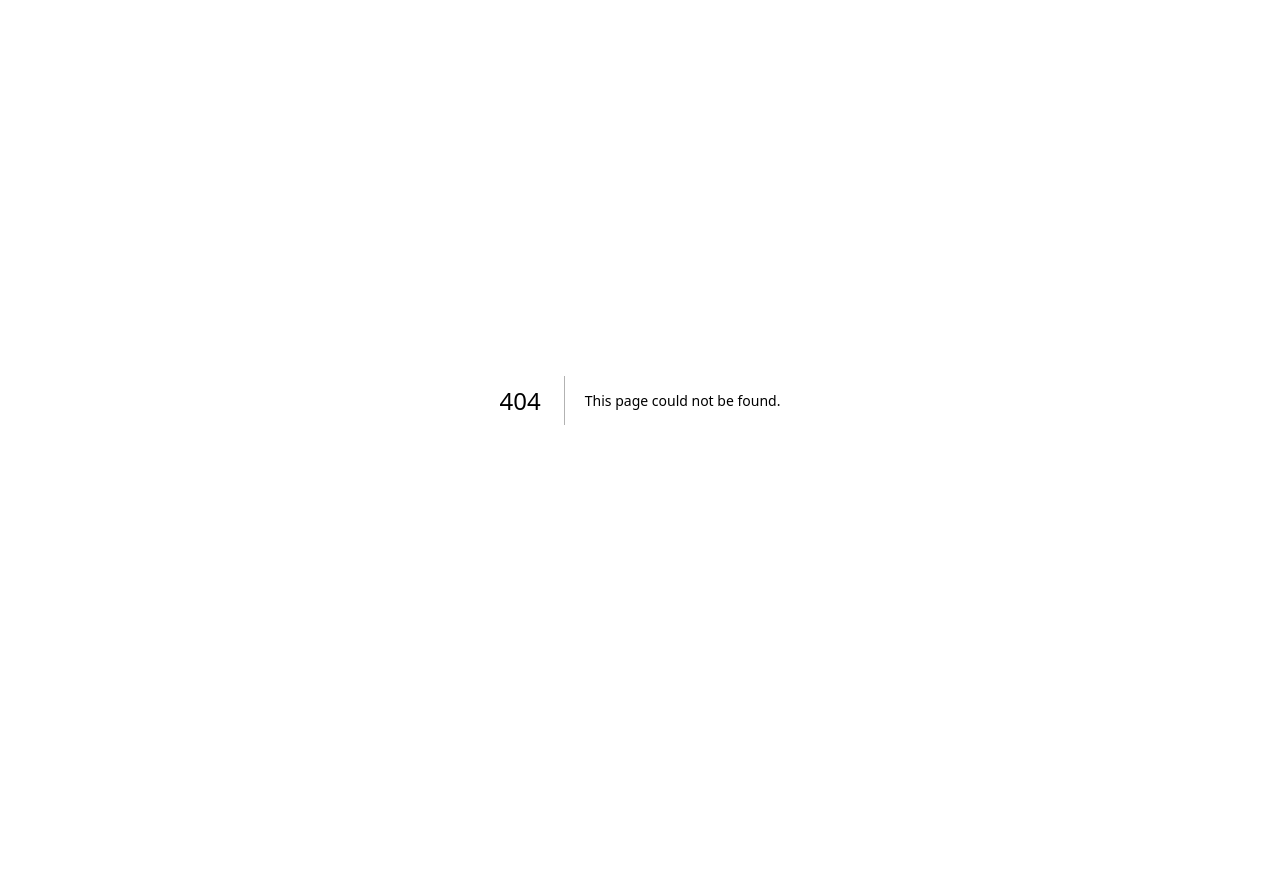
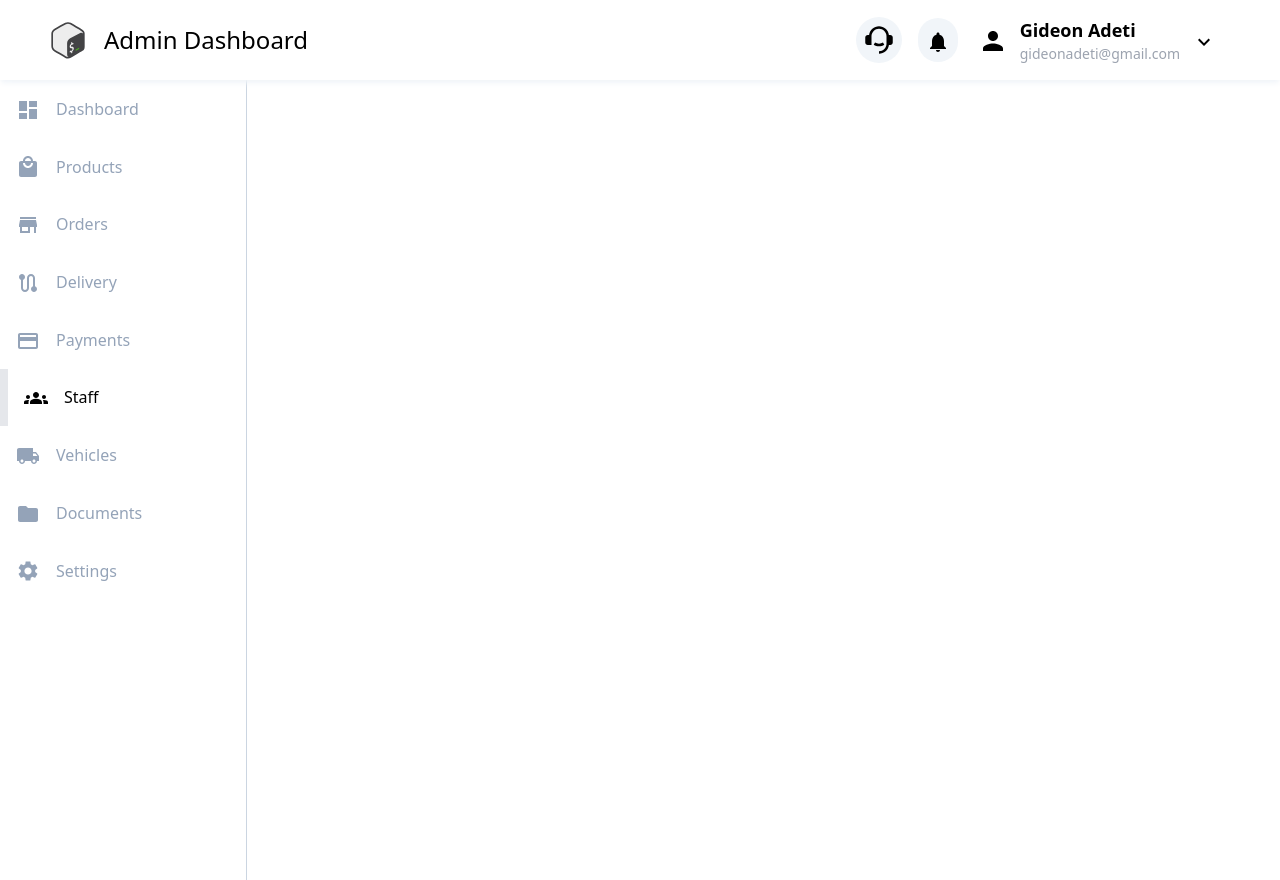
Before and after one commit to gideonadeti/test-project, a Next.js app: page /dashboard/staff in a window 1280 px wide. Before the commit this address had no page. Before the commit the page ends 800 px from the top, so only its background shows below. Built offline with nearby package versions, Linux system fonts and the light colour scheme.

Commit message:
Work on sidebar component

```diff
--- a/src/app/dashboard/components/Header.tsx
+++ b/src/app/dashboard/components/Header.tsx
@@ -8,7 +8,7 @@ import headset from "@/public/images/headset.svg";
 
 export function Header() {
   return (
-    <div className="flex flex-row justify-between items-center lg:px-12 px-3 shadow-md shadow-slate-100">
+    <div className="flex flex-row justify-between items-center lg:px-12 px-3 shadow-md shadow-slate-100 relative">
       <div className="flex flex-row items-center justify-center lg:text-2xl text-sm font-medium">
         <Image
           src={logo}
--- /dev/null
+++ b/src/app/dashboard/components/Main.tsx
@@ -0,0 +1,9 @@
+import { Sidebar } from "./Sidebar";
+
+export function Main() {
+  return (
+    <div>
+      <Sidebar />
+    </div>
+  );
+}
--- /dev/null
+++ b/src/app/dashboard/components/NavItem.tsx
@@ -0,0 +1,30 @@
+import { usePathname } from "next/navigation";
+import Link from "next/link";
+import { IconMapKey, iconMap } from "../lib/iconMap";
+
+export function NavItem({
+  name,
+  route,
+  icon,
+}: {
+  name: string;
+  route: string;
+  icon: IconMapKey;
+}) {
+  const pathname = usePathname();
+
+  const style =
+    pathname === route
+      ? "border-l-8 border-l-secondary-red text-secondary-red"
+      : "text-slate-400 hover:text-slate-600";
+
+  return (
+    <Link
+      href={route}
+      className={`flex flex-row items-center p-4 mr-10 ${style}`}
+    >
+      <div className="mr-4">{iconMap[icon]}</div>
+      <div>{name}</div>
+    </Link>
+  );
+}
--- /dev/null
+++ b/src/app/dashboard/components/Sidebar.tsx
@@ -0,0 +1,67 @@
+"use client";
+
+import { NavItem } from "./NavItem";
+import { IconMapKey } from "../lib/iconMap";
+
+const navItems: { name: string; route: string; icon: IconMapKey }[] = [
+  {
+    name: "Dashboard",
+    route: "/dashboard",
+    icon: "DashboardIcon",
+  },
+  {
+    name: "Products",
+    route: "/dashboard/products",
+    icon: "LocalMallIcon",
+  },
+  {
+    name: "Orders",
+    route: "/dashboard/orders",
+    icon: "StoreIcon",
+  },
+  {
+    name: "Delivery",
+    route: "/dashboard/delivery",
+    icon: "RouteIcon",
+  },
+  {
+    name: "Payments",
+    route: "/dashboard/payments",
+    icon: "PaymentIcon",
+  },
+  {
+    name: "Staff",
+    route: "/dashboard/staff",
+    icon: "GroupsIcon",
+  },
+  {
+    name: "Vehicles",
+    route: "/dashboard/vehicles",
+    icon: "LocalShippingIcon",
+  },
+  {
+    name: "Documents",
+    route: "/dashboard/documents",
+    icon: "FolderIcon",
+  },
+  {
+    name: "Settings",
+    route: "/dashboard/settings",
+    icon: "SettingsIcon",
+  },
+];
+
+export function Sidebar() {
+  return (
+    <div className="bg-white border-r border-r-slate-300 flex flex-col pr-12">
+      {navItems.map((navItem) => (
+        <NavItem
+          key={navItem.name}
+          name={navItem.name}
+          route={navItem.route}
+          icon={navItem.icon}
+        />
+      ))}
+    </div>
+  );
+}
--- a/src/app/dashboard/layout.tsx
+++ b/src/app/dashboard/layout.tsx
@@ -1,7 +1,13 @@
-export default function DashboardLayout({
-  children,
-}: Readonly<{
-  children: React.ReactNode;
-}>) {
-  return <main>{children}</main>;
+import { Header } from "./components/Header";
+import { Sidebar } from "./components/Sidebar";
+
+export default function DashboardLayout() {
+  return (
+    <main className="min-h-screen bg-white">
+      <Header />
+      <div className="flex flex-row h-screen">
+        <Sidebar />
+      </div>
+    </main>
+  );
 }
--- /dev/null
+++ b/src/app/dashboard/lib/iconMap.tsx
@@ -0,0 +1,23 @@
+import DashboardIcon from "@mui/icons-material/Dashboard";
+import LocalMallIcon from "@mui/icons-material/LocalMall";
+import FolderIcon from "@mui/icons-material/Folder";
+import SettingsIcon from "@mui/icons-material/Settings";
+import LocalShippingIcon from "@mui/icons-material/LocalShipping";
+import GroupsIcon from "@mui/icons-material/Groups";
+import StoreIcon from "@mui/icons-material/Store";
+import PaymentIcon from "@mui/icons-material/Payment";
+import RouteIcon from "@mui/icons-material/Route";
+
+export const iconMap = {
+  DashboardIcon: <DashboardIcon />,
+  LocalMallIcon: <LocalMallIcon />,
+  StoreIcon: <StoreIcon />,
+  RouteIcon: <RouteIcon />,
+  PaymentIcon: <PaymentIcon />,
+  GroupsIcon: <GroupsIcon />,
+  LocalShippingIcon: <LocalShippingIcon />,
+  FolderIcon: <FolderIcon />,
+  SettingsIcon: <SettingsIcon />,
+};
+
+export type IconMapKey = keyof typeof iconMap;
--- a/src/app/dashboard/page.tsx
+++ b/src/app/dashboard/page.tsx
@@ -1,9 +1,5 @@
-import { Header } from "./components/Header"
+import { redirect } from "next/navigation";
 
-export default function Dashboard () {
-    return (
-        <div>
-            <Header />
-        </div>
-    )
+export default function Dashboard() {
+  redirect("/dashboard/staff");
 }
--- /dev/null
+++ b/src/app/dashboard/staff/page.tsx
@@ -0,0 +1,3 @@
+export default function Staff() {
+  return <div></div>;
+}
--- a/src/app/layout.tsx
+++ b/src/app/layout.tsx
@@ -13,7 +13,7 @@ export default function RootLayout({
 }>) {
   return (
     <html lang="en">
-      <body>{children}</body>
+      <body className="overflow-y-hidden">{children}</body>
     </html>
   );
 }
```
